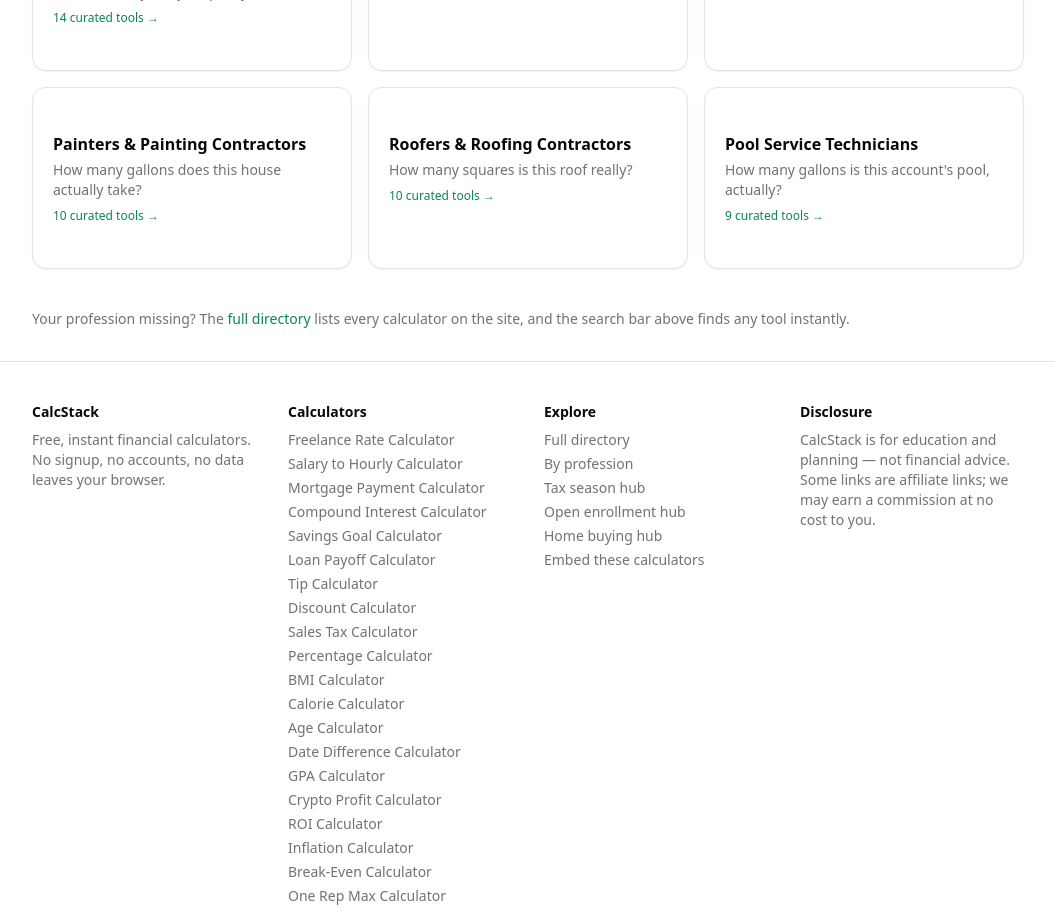
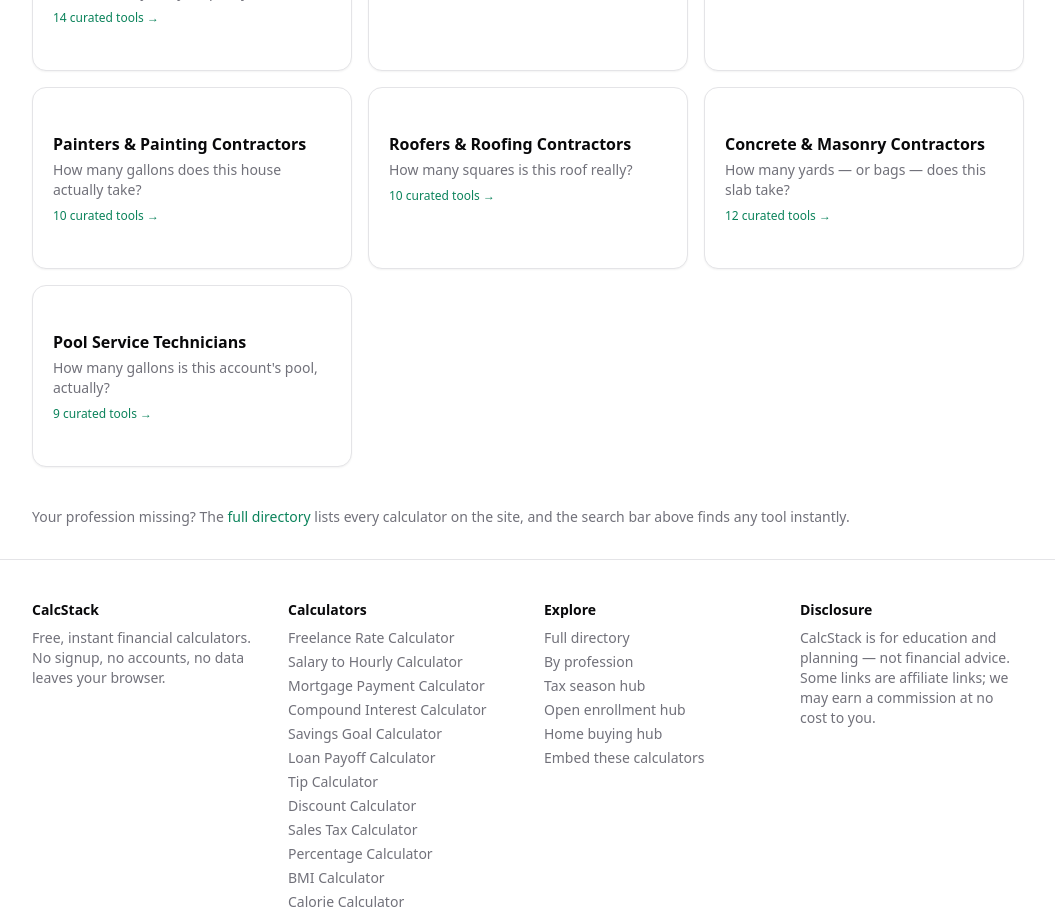
Before and after one commit to LIMENHelix/calcstack, a React (Vite) app: page /for in a window 1280 px wide. Shown: the part 2200-3112 px from the top of the page, without its empty margins (112-1167 px from the left). Built offline with nearby package versions, Linux system fonts and the light colour scheme.

Commit message:
Add concrete & masonry contractors persona landing page

```diff
--- a/src/data/personas.ts
+++ b/src/data/personas.ts
@@ -1306,6 +1306,46 @@ export const PERSONAS: Persona[] = [
     ],
   },
   {
+    slug: 'concrete-masonry-contractors',
+    job: 'Concrete & Masonry Contractors',
+    title: 'Calculators for Concrete & Masonry — Yards, Bags, Rebar & Block Fill',
+    description: 'Free tools for concrete and masonry contractors: slab volume and bag counts, rebar quantities, footing sizing, block counts and core fill — plus the bid math that keeps a pour profitable.',
+    hero: 'Concrete math is unforgiving because the pour cannot pause: order short and you are hand-mixing while the truck waits. These calculators size the pour, the rebar, the footing, and the block wall before the truck is booked — and the bid tools price the job after.',
+    questions: [
+      'How many yards — or bags — does this slab take?',
+      'What rebar and footing does this wall need?',
+      'How much fill do the block cores swallow?',
+    ],
+    calcSlugs: [
+      'concrete-calculator',
+      'concrete-mix-calculator',
+      'road-base-calculator',
+      'rebar-calculator',
+      'footing-size-calculator',
+      'block-calculator',
+      'block-fill-calculator',
+      'bid-sheet-calculator',
+      'markup-margin-calculator',
+      'break-even-calculator',
+      'freelance-rate-calculator',
+      'paycheck-calculator',
+    ],
+    faq: [
+      {
+        q: 'When do bags stop making sense versus a truck?',
+        a: 'An 80-lb bag yields 0.60 cu ft — 45 bags per cubic yard, roughly $250 of bags at typical prices against $130–160 a yard for ready-mix. Below about half a yard, bags win on short-load fees; past a yard, the truck wins on price and your back. A 10×12 pad at 4 inches is 1.5 yards — truck territory.',
+      },
+      {
+        q: 'How much rebar does a slab need?',
+        a: 'For a 4-inch residential slab, #3 or #4 rebar on 18–24 inch centers both ways is the common spec — the rebar calculator turns slab dimensions and spacing into stick counts and weight. Wire mesh is the lighter alternative for patios; driveways and shop floors want the bar.',
+      },
+      {
+        q: 'Why do block jobs under-order on mortar and fill?',
+        a: 'Because the blocks get counted and the cores don\'t. An 8-inch block wall swallows roughly a cubic yard of fill per 100 sq ft of wall when cores are poured solid — the block-fill calculator sizes grout or concrete for the cores separately from the block count itself.',
+      },
+    ],
+  },
+  {
     slug: 'pool-service-technicians',
     job: 'Pool Service Technicians',
     title: 'Calculators for Pool Service Techs — Volume, Dosing, Pump & Route Math',
```
Also changed, not shown: 1 other file (tests, documents, lock files or other folders).
